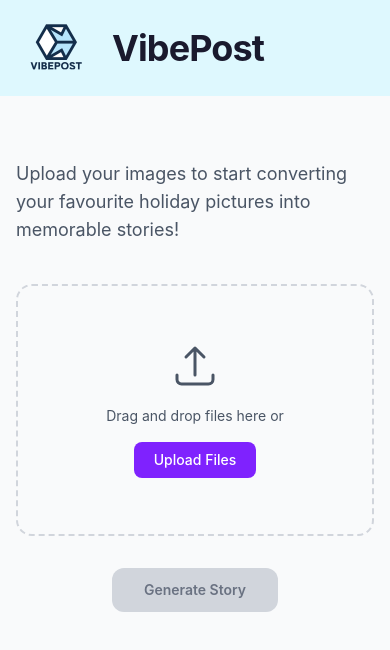
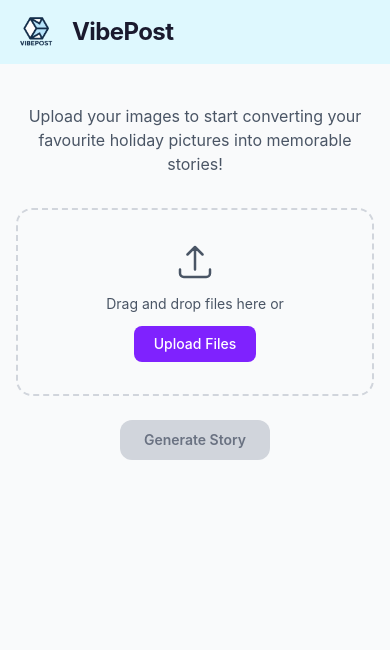
Before and after one commit to vansh-rugnate/photo-story, a React (Vite) app in the folder frontend/: page / in a window 390 px wide. Shown: the top 650 px of the page. Built offline with nearby package versions, Linux system fonts and the light colour scheme.

Commit message:
Make website responsive

```diff
--- a/frontend/src/components/DropZone.jsx
+++ b/frontend/src/components/DropZone.jsx
@@ -4,17 +4,17 @@ export default function DropZone({ dragging, onDrop, onDragOver, onDragLeave, on
       onDrop={onDrop}
       onDragOver={onDragOver}
       onDragLeave={onDragLeave}
-      className={`w-full max-w-2xl rounded-2xl border-2 border-dashed transition-colors duration-200 flex flex-col items-center justify-center gap-4 py-14 px-6 cursor-pointer
+      className={`w-full max-w-2xl rounded-2xl border-2 border-dashed transition-colors duration-200 flex flex-col items-center justify-center gap-3 sm:gap-4 py-8 sm:py-14 px-4 sm:px-6 cursor-pointer
         ${dragging
           ? 'border-violet-400 bg-violet-50'
           : 'border-gray-300 bg-gray-50 hover:border-violet-500 hover:bg-violet-50'
         }`}
       onClick={() => inputRef.current?.click()}
     >
-      <svg xmlns="http://www.w3.org/2000/svg" className="w-12 h-12 text-gray-600" fill="none" viewBox="0 0 24 24" stroke="currentColor" strokeWidth={1.5}>
+      <svg xmlns="http://www.w3.org/2000/svg" className="w-10 sm:w-12 h-10 sm:h-12 text-gray-600" fill="none" viewBox="0 0 24 24" stroke="currentColor" strokeWidth={1.5}>
         <path strokeLinecap="round" strokeLinejoin="round" d="M3 16.5v2.25A2.25 2.25 0 005.25 21h13.5A2.25 2.25 0 0021 18.75V16.5m-13.5-9L12 3m0 0l4.5 4.5M12 3v13.5" />
       </svg>
-      <p className="text-gray-600 text-sm text-center">Drag and drop files here or</p>
+      <p className="text-gray-600 text-sm sm:text-base text-center">Drag and drop files here or</p>
       <button
         type="button"
         onClick={(e) => { e.stopPropagation(); inputRef.current?.click() }}
--- a/frontend/src/components/ImageGrid.jsx
+++ b/frontend/src/components/ImageGrid.jsx
@@ -2,7 +2,7 @@ export default function ImageGrid({ images, onRemove }) {
   if (!images.length) return null
 
   return (
-    <div className="w-full max-w-2xl mt-6 grid grid-cols-3 sm:grid-cols-4 gap-3">
+    <div className="w-full max-w-2xl mt-4 sm:mt-6 grid grid-cols-3 sm:grid-cols-4 gap-2 sm:gap-3">
       {images.map((img) => (
         <div key={img.id} className="relative group rounded-xl overflow-hidden aspect-square bg-gray-200">
           <img src={img.url} alt={img.name} className="w-full h-full object-cover" />
--- a/frontend/src/components/Navbar.jsx
+++ b/frontend/src/components/Navbar.jsx
@@ -2,9 +2,9 @@ import logo from '../assets/logo.png'
 
 export default function Navbar() {
   return (
-    <div className="w-full px-6 py-4 flex items-center gap-6 mb-16" style={{ backgroundColor: '#def8fe' }}>
-      <img src={logo} alt="Logo" className="h-16 w-auto" />
-      <h1 className="text-4xl font-bold tracking-tight" style={{ color: '#1a1a2e' }}>VibePost</h1>
+    <div className="w-full px-4 sm:px-6 py-3 sm:py-4 flex items-center gap-4 sm:gap-6 mb-10 sm:mb-16" style={{ backgroundColor: '#def8fe' }}>
+      <img src={logo} alt="Logo" className="h-10 sm:h-14 lg:h-16 w-auto" />
+      <h1 className="text-2xl sm:text-3xl lg:text-4xl font-bold tracking-tight" style={{ color: '#1a1a2e' }}>VibePost</h1>
     </div>
   )
 }
--- a/frontend/src/components/StoryOutput.jsx
+++ b/frontend/src/components/StoryOutput.jsx
@@ -2,9 +2,9 @@ export default function StoryOutput({ images, story }) {
   if (!images.length) return null
 
   return (
-    <div className="w-full max-w-4xl mt-12 pb-16">
-      <h2 className="text-xl font-semibold text-gray-800 mb-5">Processed Images</h2>
-      <div className="grid grid-cols-2 sm:grid-cols-3 gap-4">
+    <div className="w-full max-w-4xl mt-8 sm:mt-12 pb-12 sm:pb-16 px-4 sm:px-0">
+      <h2 className="text-lg sm:text-xl font-semibold text-gray-800 mb-4 sm:mb-5">Processed Images</h2>
+      <div className="grid grid-cols-2 sm:grid-cols-3 gap-3 sm:gap-4">
         {images.map((img) => (
           <div key={img.id} className="rounded-2xl overflow-hidden bg-gray-200 shadow-md">
             <img src={img.url} alt={img.name} className="w-full h-full object-cover" />
@@ -13,8 +13,8 @@ export default function StoryOutput({ images, story }) {
       </div>
 
       {story && (
-        <div className="mt-10 bg-gray-100 rounded-2xl p-8 border border-gray-300">
-          <p className="text-gray-800 leading-relaxed whitespace-pre-wrap">{story}</p>
+        <div className="mt-8 sm:mt-10 bg-gray-100 rounded-2xl p-4 sm:p-8 border border-gray-300">
+          <p className="text-gray-800 leading-relaxed whitespace-pre-wrap text-sm sm:text-base">{story}</p>
         </div>
       )}
     </div>
--- a/frontend/src/pages/HomePage.jsx
+++ b/frontend/src/pages/HomePage.jsx
@@ -44,8 +44,8 @@ export default function HomePage() {
   }
 
   return (
-    <div className="w-full flex flex-col items-center px-4">
-      <p className="text-gray-600 mb-10 text-lg">
+    <div className="w-full flex flex-col items-center px-4 sm:px-6">
+      <p className="text-gray-600 mb-8 sm:mb-10 text-base sm:text-lg text-center max-w-md sm:max-w-lg">
         Upload your images to start converting your favourite holiday pictures into memorable stories!
       </p>
 
@@ -63,7 +63,7 @@ export default function HomePage() {
       <button
         onClick={handleProcess}
         disabled={images.length === 0 || loading}
-        className={`mt-8 px-8 py-3 rounded-xl text-sm font-semibold transition-all duration-200
+        className={`mt-6 sm:mt-8 px-6 sm:px-8 py-2.5 sm:py-3 rounded-xl text-sm font-semibold transition-all duration-200
           ${images.length > 0 && !loading
             ? 'bg-violet-600 hover:bg-violet-500 text-white cursor-pointer shadow-md'
             : 'bg-gray-300 text-gray-500 cursor-not-allowed'
@@ -80,7 +80,7 @@ export default function HomePage() {
         <button
           onClick={handleRegenerate}
           disabled={regenerating}
-          className="mt-4 px-6 py-2 rounded-xl text-sm font-medium transition-all duration-200 bg-gray-300 hover:bg-gray-400 text-gray-800"
+          className="mt-3 sm:mt-4 px-5 sm:px-6 py-2 sm:py-2.5 rounded-xl text-sm font-medium transition-all duration-200 bg-gray-300 hover:bg-gray-400 text-gray-800"
         >
           {regenerating ? "Regenerating..." : "Regenerate Story"}
         </button>
```
